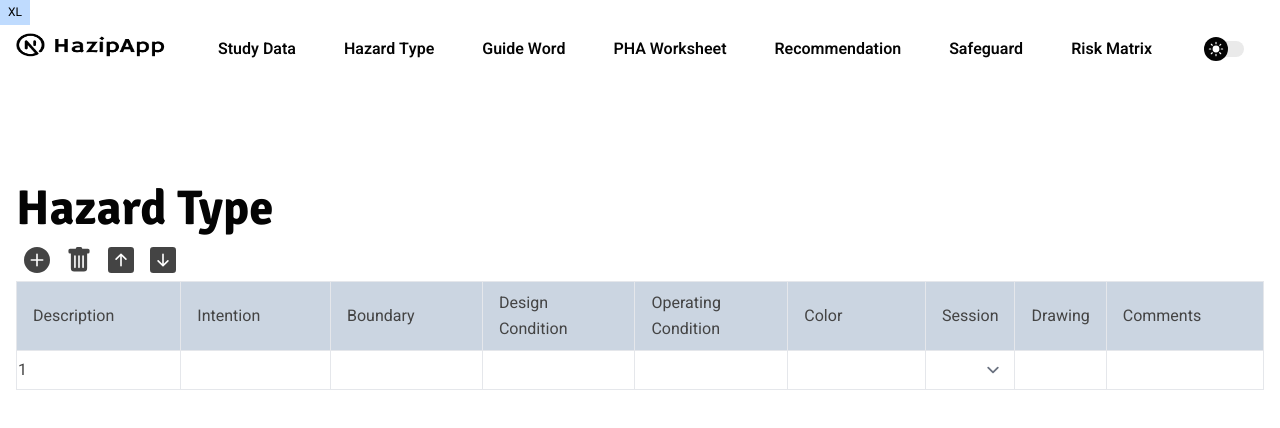
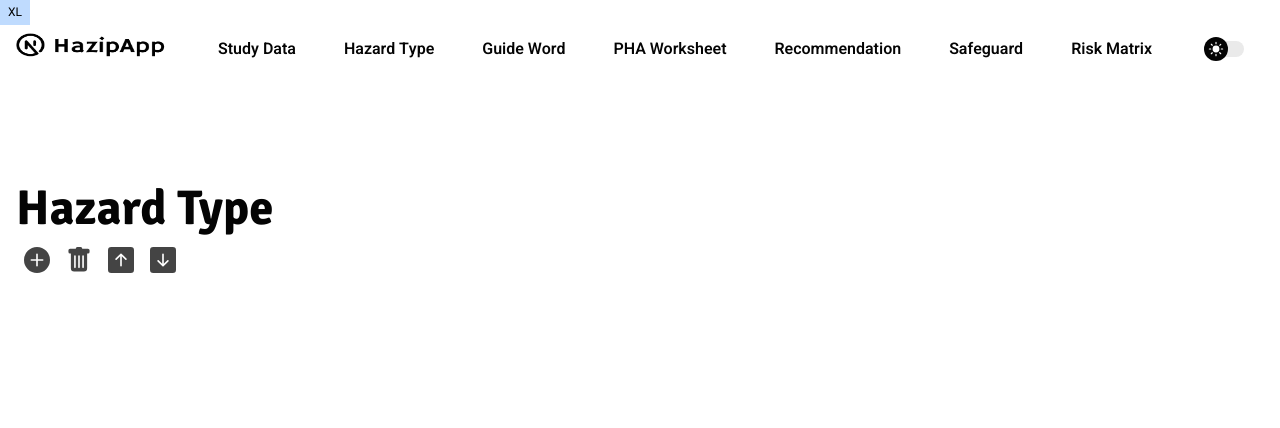
Before and after one commit to anissaefuddin/hazipWeb, a Next.js app: page /nodes in a window 1280 px wide. Shown: the top 428 px of the page. Built offline with nearby package versions, Linux system fonts and the light colour scheme; what tailwind-bootstrap-grid would draw is missing.

Commit message:
implemen column setting on page node & deviation

```diff
--- a/src/app/deviations/page.tsx
+++ b/src/app/deviations/page.tsx
@@ -4,20 +4,12 @@ import { useForm, SubmitHandler } from "react-hook-form";
 import PageHeader from "@/partials/PageHeader";
 import { v4 as uuidv4 } from "uuid";
 import { useDataGlobal } from "../../model/DataGlobalContext";
-import {
-  Sessions,
-  Team_Members,
-  Nodes,
-  Deviations,
-  Causes,
-  Consequences,
-  Safeguard_IDs,
-  Pha_Recommendation_IDs,
-} from "@/model/classModel";
+import { Sessions, Team_Members, Nodes, Deviations, Causes, Consequences, Safeguard_IDs, Pha_Recommendation_IDs, Column_Visibility} from "@/model/classModel";
 const NodesPage: React.FC = () => {
   const { dataGlobal, updateDataGlobal } = useDataGlobal();
   const initialNodes: Nodes[] = dataGlobal.Nodes;
   const [nodes, setNodes] = useState<Nodes[]>(initialNodes);
+  const [columnVisibility, setColumnVisibility] =useState<Column_Visibility | null>(dataGlobal.Settings.Column_Visibility);
   const [selectedNode, setSelectedNode] = useState(
     nodes.length > 0 ? nodes[0] : null,
   );
@@ -271,13 +263,11 @@ const NodesPage: React.FC = () => {
             <table className="table-auto">
               <thead className="bg-slate-300">
                 <tr>
-                  <td className="border px-4 py-2" colSpan={2}>
-                    Deviation
-                  </td>
-                  <td className="border px-4 py-2">Guide Word</td>
-                  <td className="border px-4 py-2">Parameter</td>
-                  <td className="border px-4 py-2">Design Intent</td>
-                  <td className="border px-4 py-2">Comments</td>
+                  {columnVisibility?.Nodes_Children.Deviations_Children.Deviation ? (<td className="border px-4 py-2" colSpan={2}>Deviation</td>) : null}
+                  {columnVisibility?.Nodes_Children.Deviations_Children.Guide_Word ? (<td className="border px-4 py-2">Guide Word</td>) : null}
+                  {columnVisibility?.Nodes_Children.Deviations_Children.Parameter ? (<td className="border px-4 py-2">Parameter</td>) : null}
+                  {columnVisibility?.Nodes_Children.Deviations_Children.Design_Intent ? (<td className="border px-4 py-2">Design Intent</td>) : null}
+                  {columnVisibility?.Nodes_Children.Deviations_Children.Deviation_Comments ? (<td className="border px-4 py-2">Comments</td>) : null}
                 </tr>
               </thead>
               <tbody>
@@ -286,9 +276,12 @@ const NodesPage: React.FC = () => {
                     key={data.ID}
                     className={activeRow === index ? "active-row" : ""}
                   >
+                    {columnVisibility?.Nodes_Children.Deviations_Children.Deviation ? (
                     <td className="border-t border-b border-l">
                       {firstIndex}.{index + 1}
                     </td>
+                    ) : null}
+                    {columnVisibility?.Nodes_Children.Deviations_Children.Deviation ? (
                     <td className="border-t border-b border-r">
                       <input
                         type="text"
@@ -298,6 +291,8 @@ const NodesPage: React.FC = () => {
                         onFocus={(e) => handleActiveRow(e, index)}
                       />
                     </td>
+                    ) : null}
+                    {columnVisibility?.Nodes_Children.Deviations_Children.Guide_Word ? (
                     <td className="border">
                       <input
                         type="text"
@@ -307,6 +302,8 @@ const NodesPage: React.FC = () => {
                         onFocus={(e) => handleActiveRow(e, index)}
                       />
                     </td>
+                    ) : null}
+                    {columnVisibility?.Nodes_Children.Deviations_Children.Parameter ? (
                     <td className="border">
                       <input
                         type="text"
@@ -316,6 +313,8 @@ const NodesPage: React.FC = () => {
                         onFocus={(e) => handleActiveRow(e, index)}
                       />
                     </td>
+                    ) : null}
+                    {columnVisibility?.Nodes_Children.Deviations_Children.Design_Intent ? (
                     <td className="border">
                       <input
                         type="text"
@@ -325,6 +324,8 @@ const NodesPage: React.FC = () => {
                         onFocus={(e) => handleActiveRow(e, index)}
                       />
                     </td>
+                    ) : null}
+                    {columnVisibility?.Nodes_Children.Deviations_Children.Deviation_Comments ? (
                     <td className="border">
                       <input
                         type="text"
@@ -334,6 +335,7 @@ const NodesPage: React.FC = () => {
                         onFocus={(e) => handleActiveRow(e, index)}
                       />
                     </td>
+                    ) : null}
                   </tr>
                 ))}
               </tbody>
--- a/src/app/nodes/page.tsx
+++ b/src/app/nodes/page.tsx
@@ -4,16 +4,7 @@ import { useForm, SubmitHandler } from "react-hook-form";
 import PageHeader from "@/partials/PageHeader";
 import { v4 as uuidv4 } from "uuid";
 import { useDataGlobal } from "../../model/DataGlobalContext";
-import {
-  Sessions,
-  Team_Members,
-  Consequences,
-  Safeguard_IDs,
-  Nodes,
-  Pha_Recommendation_IDs,
-  Deviations,
-  Causes,
-} from "@/model/classModel";
+import {Sessions,Team_Members,Consequences,Safeguard_IDs,Nodes,Pha_Recommendation_IDs,Deviations,Causes,Column_Visibility} from "@/model/classModel";
 const NodesPage: React.FC = () => {
   const { dataGlobal, updateDataGlobal } = useDataGlobal();
   const initialSessions: Sessions[] = dataGlobal.Sessions;
@@ -21,6 +12,7 @@ const NodesPage: React.FC = () => {
   const [sessions, setSessions] = useState<Sessions[]>(initialSessions);
   const [nodes, setNodes] = useState<Nodes[]>(initialNodes);
   const [activeRow, setActiveRow] = useState<number | null>(null);
+  const [columnVisibility, setColumnVisibility] =useState<Column_Visibility | null>(dataGlobal.Settings.Column_Visibility);
   const [showError, setShowError] = useState(false);
   const handleAddRow = () => {
     const newNodes = new Nodes();
@@ -201,14 +193,7 @@ const NodesPage: React.FC = () => {
                 className="hover:bg-slate-100 py-2 px-2 rounded inline-flex items-center"
                 onClick={handleAddRow}
               >
-                <svg
-                  xmlns="http://www.w3.org/2000/svg"
-                  width="26"
-                  height="26"
-                  fill="currentColor"
-                  className="bi bi-plus-circle-fill"
-                  viewBox="0 0 16 16"
-                >
+                <svg xmlns="http://www.w3.org/2000/svg" width="26" height="26" fill="currentColor" className="bi bi-plus-circle-fill" viewBox="0 0 16 16" >
                   <path d="M16 8A8 8 0 1 1 0 8a8 8 0 0 1 16 0zM8.5 4.5a.5.5 0 0 0-1 0v3h-3a.5.5 0 0 0 0 1h3v3a.5.5 0 0 0 1 0v-3h3a.5.5 0 0 0 0-1h-3v-3z" />
                 </svg>
               </button>
@@ -216,14 +201,7 @@ const NodesPage: React.FC = () => {
                 className=" hover:bg-slate-100 py-2 px-2 rounded inline-flex items-center"
                 onClick={handleRemoveActiveRow}
               >
-                <svg
-                  xmlns="http://www.w3.org/2000/svg"
-                  width="26"
-                  height="26"
-                  fill="currentColor"
-                  className="bi bi-trash-fill"
-                  viewBox="0 0 16 16"
-                >
+                <svg xmlns="http://www.w3.org/2000/svg" width="26" height="26" fill="currentColor" className="bi bi-trash-fill" viewBox="0 0 16 16" >
                   <path d="M2.5 1a1 1 0 0 0-1 1v1a1 1 0 0 0 1 1H3v9a2 2 0 0 0 2 2h6a2 2 0 0 0 2-2V4h.5a1 1 0 0 0 1-1V2a1 1 0 0 0-1-1H10a1 1 0 0 0-1-1H7a1 1 0 0 0-1 1H2.5zm3 4a.5.5 0 0 1 .5.5v7a.5.5 0 0 1-1 0v-7a.5.5 0 0 1 .5-.5zM8 5a.5.5 0 0 1 .5.5v7a.5.5 0 0 1-1 0v-7A.5.5 0 0 1 8 5zm3 .5v7a.5.5 0 0 1-1 0v-7a.5.5 0 0 1 1 0z" />
                 </svg>
               </button>
@@ -231,14 +209,7 @@ const NodesPage: React.FC = () => {
                 className=" hover:bg-slate-100 py-2 px-2 rounded inline-flex items-center"
                 onClick={moveUp}
               >
-                <svg
-                  xmlns="http://www.w3.org/2000/svg"
-                  width="26"
-                  height="26"
-                  fill="currentColor"
-                  className="bi bi-arrow-up-square-fill"
-                  viewBox="0 0 16 16"
-                >
+                <svg xmlns="http://www.w3.org/2000/svg" width="26" height="26" fill="currentColor" className="bi bi-arrow-up-square-fill" viewBox="0 0 16 16" >
                   <path d="M2 16a2 2 0 0 1-2-2V2a2 2 0 0 1 2-2h12a2 2 0 0 1 2 2v12a2 2 0 0 1-2 2H2zm6.5-4.5V5.707l2.146 2.147a.5.5 0 0 0 .708-.708l-3-3a.5.5 0 0 0-.708 0l-3 3a.5.5 0 1 0 .708.708L7.5 5.707V11.5a.5.5 0 0 0 1 0z" />
                 </svg>
               </button>
@@ -246,14 +217,7 @@ const NodesPage: React.FC = () => {
                 className=" hover:bg-slate-100 py-2 px-2 rounded inline-flex items-center"
                 onClick={moveDown}
               >
-                <svg
-                  xmlns="http://www.w3.org/2000/svg"
-                  width="26"
-                  height="26"
-                  fill="currentColor"
-                  className="bi bi-arrow-down-square-fill"
-                  viewBox="0 0 16 16"
-                >
+                <svg xmlns="http://www.w3.org/2000/svg" width="26" height="26" fill="currentColor" className="bi bi-arrow-down-square-fill" viewBox="0 0 16 16" >
                   <path d="M2 0a2 2 0 0 0-2 2v12a2 2 0 0 0 2 2h12a2 2 0 0 0 2-2V2a2 2 0 0 0-2-2H2zm6.5 4.5v5.793l2.146-2.147a.5.5 0 0 1 .708.708l-3 3a.5.5 0 0 1-.708 0l-3-3a.5.5 0 1 1 .708-.708L7.5 10.293V4.5a.5.5 0 0 1 1 0z" />
                 </svg>
               </button>
@@ -288,17 +252,15 @@ const NodesPage: React.FC = () => {
             <table className="table-auto">
               <thead className="bg-slate-300">
                 <tr>
-                  <td className="border px-4 py-2" colSpan={2}>
-                    Description
-                  </td>
-                  <td className="border px-4 py-2">Intention</td>
-                  <td className="border px-4 py-2">Boundary</td>
-                  <td className="border px-4 py-2">Design Condition</td>
-                  <td className="border px-4 py-2">Operating Condition</td>
-                  <td className="border px-4 py-2">Color</td>
-                  <td className="border px-4 py-2">Session</td>
-                  <td className="border px-4 py-2">Drawing</td>
-                  <td className="border px-4 py-2">Comments</td>
+                  {columnVisibility?.Nodes_Children.Node_Description ? (<td className="border px-4 py-2" colSpan={2}>Description</td>) : null}
+                  {columnVisibility?.Nodes_Children.Intention ? (<td className="border px-4 py-2">Intention</td> ) : null}
+                  {columnVisibility?.Nodes_Children.Boundary ? (<td className="border px-4 py-2">Boundary</td> ) : null}
+                  {columnVisibility?.Nodes_Children.Design_Conditions ? (<td className="border px-4 py-2">Design Condition</td> ) : null}
+                  {columnVisibility?.Nodes_Children.Operating_Conditions ? (<td className="border px-4 py-2">Operating Condition</td> ) : null}
+                  {columnVisibility?.Nodes_Children.Node_Color ? (<td className="border px-4 py-2">Color</td> ) : null}
+                  {columnVisibility?.Nodes_Children.Session_IDs ? (<td className="border px-4 py-2">Session</td> ) : null}
+                  {columnVisibility?.Nodes_Children.Drawing_IDs ? (<td className="border px-4 py-2">Drawing</td> ) : null}
+                  {columnVisibility?.Nodes_Children.Node_Comments ? (<td className="border px-4 py-2">Comments</td> ) : null}
                 </tr>
               </thead>
               <tbody>
@@ -307,7 +269,9 @@ const NodesPage: React.FC = () => {
                     key={data.ID}
                     className={activeRow === index ? "active-row" : ""}
                   >
-                    <td className="border-t border-b border-l">{index + 1}</td>
+                    {columnVisibility?.Nodes_Children.Node_Description ? (
+                    <td className="border-t border-b border-l">{index + 1}</td>) : null}
+                    {columnVisibility?.Nodes_Children.Node_Description ? (
                     <td className="border-t border-b border-r">
                       <input
                         type="text"
@@ -317,6 +281,8 @@ const NodesPage: React.FC = () => {
                         onFocus={(e) => handleActiveRow(e, index)}
                       />
                     </td>
+                    ) : null}
+                    {columnVisibility?.Nodes_Children.Intention ? (
                     <td className="border">
                       <input
                         type="text"
@@ -326,6 +292,8 @@ const NodesPage: React.FC = () => {
                         onFocus={(e) => handleActiveRow(e, index)}
                       />
                     </td>
+                    ) : null}
+                    {columnVisibility?.Nodes_Children.Boundary ? (
                     <td className="border">
                       <input
                         type="text"
@@ -335,6 +303,8 @@ const NodesPage: React.FC = () => {
                         onFocus={(e) => handleActiveRow(e, index)}
                       />
                     </td>
+                    ) : null}
+                    {columnVisibility?.Nodes_Children.Design_Conditions ? (
                     <td className="border">
                       <input
                         type="text"
@@ -344,6 +314,8 @@ const NodesPage: React.FC = () => {
                         onFocus={(e) => handleActiveRow(e, index)}
                       />
                     </td>
+                    ) : null}
+                    {columnVisibility?.Nodes_Children.Operating_Conditions ? (
                     <td className="border">
                       <input
                         type="text"
@@ -355,6 +327,8 @@ const NodesPage: React.FC = () => {
                         onFocus={(e) => handleActiveRow(e, index)}
                       />
                     </td>
+                    ) : null}
+                    {columnVisibility?.Nodes_Children.Node_Color ? (
                     <td className="border">
                       <input
                         type="text"
@@ -364,6 +338,8 @@ const NodesPage: React.FC = () => {
                         onFocus={(e) => handleActiveRow(e, index)}
                       />
                     </td>
+                    ) : null}
+                    {columnVisibility?.Nodes_Children.Session_IDs ? (
                     <td className="border">
                       <select
                         className="appearance-none bg-transparent border-none w-full leading-tight focus:outline-none"
@@ -379,7 +355,11 @@ const NodesPage: React.FC = () => {
                         ))}
                       </select>
                     </td>
+                    ) : null}
+                  {columnVisibility?.Nodes_Children.Drawing_IDs ? (
                     <td className="border"></td>
+                    ) : null}
+                  {columnVisibility?.Nodes_Children.Node_Comments ? (
                     <td className="border">
                       <input
                         type="text"
@@ -389,6 +369,7 @@ const NodesPage: React.FC = () => {
                         onFocus={(e) => handleActiveRow(e, index)}
                       />
                     </td>
+                    ) : null}
                   </tr>
                 ))}
               </tbody>
```
